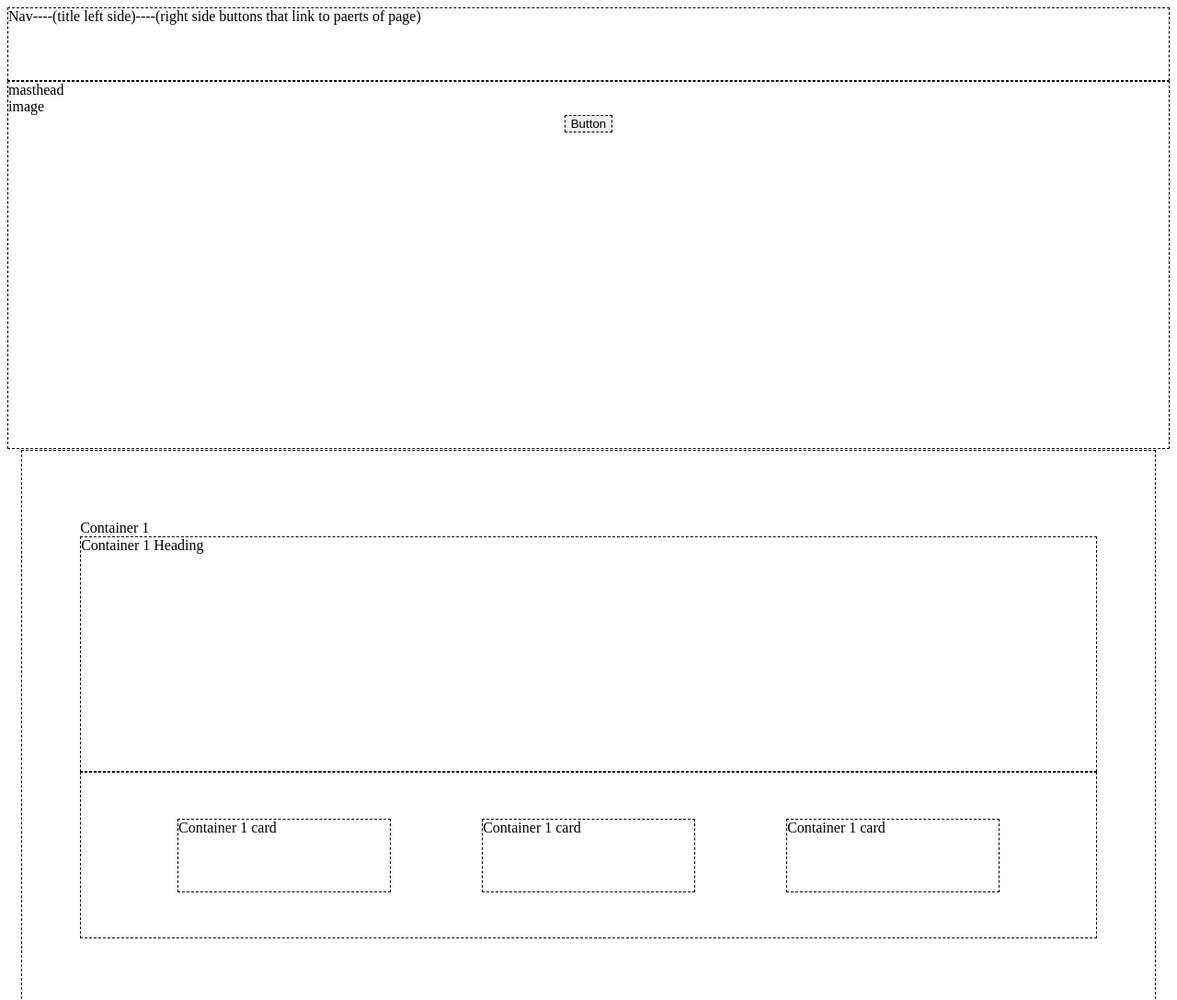
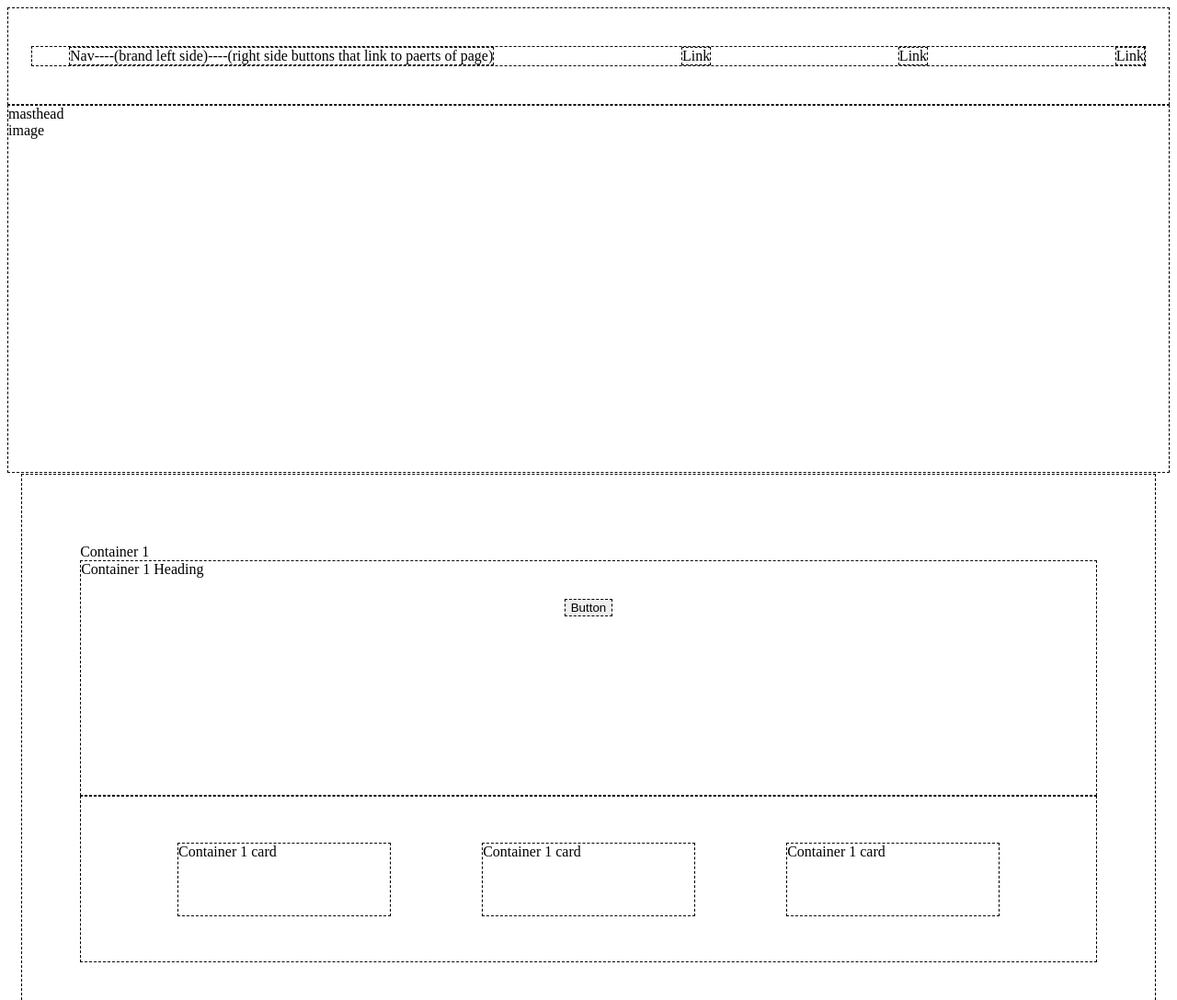
Before and after one commit to ceddy9176/saas-wireframe-template, a plain HTML site: page index.html in a window 1280 px wide. Shown: the top 1087 px of the page at 92% size. Drawn offline with Linux system fonts and the light colour scheme.

Commit message:
fix navbar content

```diff
--- a/css/master.css
+++ b/css/master.css
@@ -5,14 +5,26 @@
   border:1px dashed #000;
 }
 
-.container-2 .row, .container-2 .col-md-12, .timeline {
+.container-2 .row,.col-md-12, .timeline, .inner, .timeline-heading {
   border: none;
 }
 /* End for testing */
 
-body {
+.navbar-a {
+  padding: 25px;
+}
 
+.navbar-a ul {
+  display: none;
 }
+
+.navbar-mobile {
+  max-height: 50px;
+}
+.navbar-mobile button {
+  float: right;
+}
+
 .columns {
   min-height: 100px;
 }
@@ -31,6 +43,7 @@ body {
   display: block;
   margin-left: auto;
   margin-right: auto;
+  margin-top: 500px;
  }
 
 .container-1, .container-2 {
@@ -84,4 +97,13 @@ ul {
     margin-top: 1%;
     text-align: center;
   }
+  .navbar-mobile {
+    display: none;
+  }
+  .navbar-a ul {
+    display: flex;
+    flex-direction: row;
+    align-content: flex-start;
+    justify-content: space-between;
+  }
 }
--- a/index.html
+++ b/index.html
@@ -7,9 +7,19 @@
     <title>Wireframe Baby</title>
   </head>
   <body>
-    <div class="navbar-mobile">
-      Nav----(title left side)----(right side buttons that link to paerts of page)
+    <div class="navbar-a">
+      <div class="navbar-mobile">
+        Brand
+        <button type="button" name="button">Burger</button>
+      </div>
 
+
+      <ul>
+        <li>Nav----(brand left side)----(right side buttons that link to paerts of page)</li>
+        <li>Link</li>
+        <li>Link</li>
+        <li>Link</li>
+      </ul>
     </div>
     <div class="masthead">
       masthead
```
